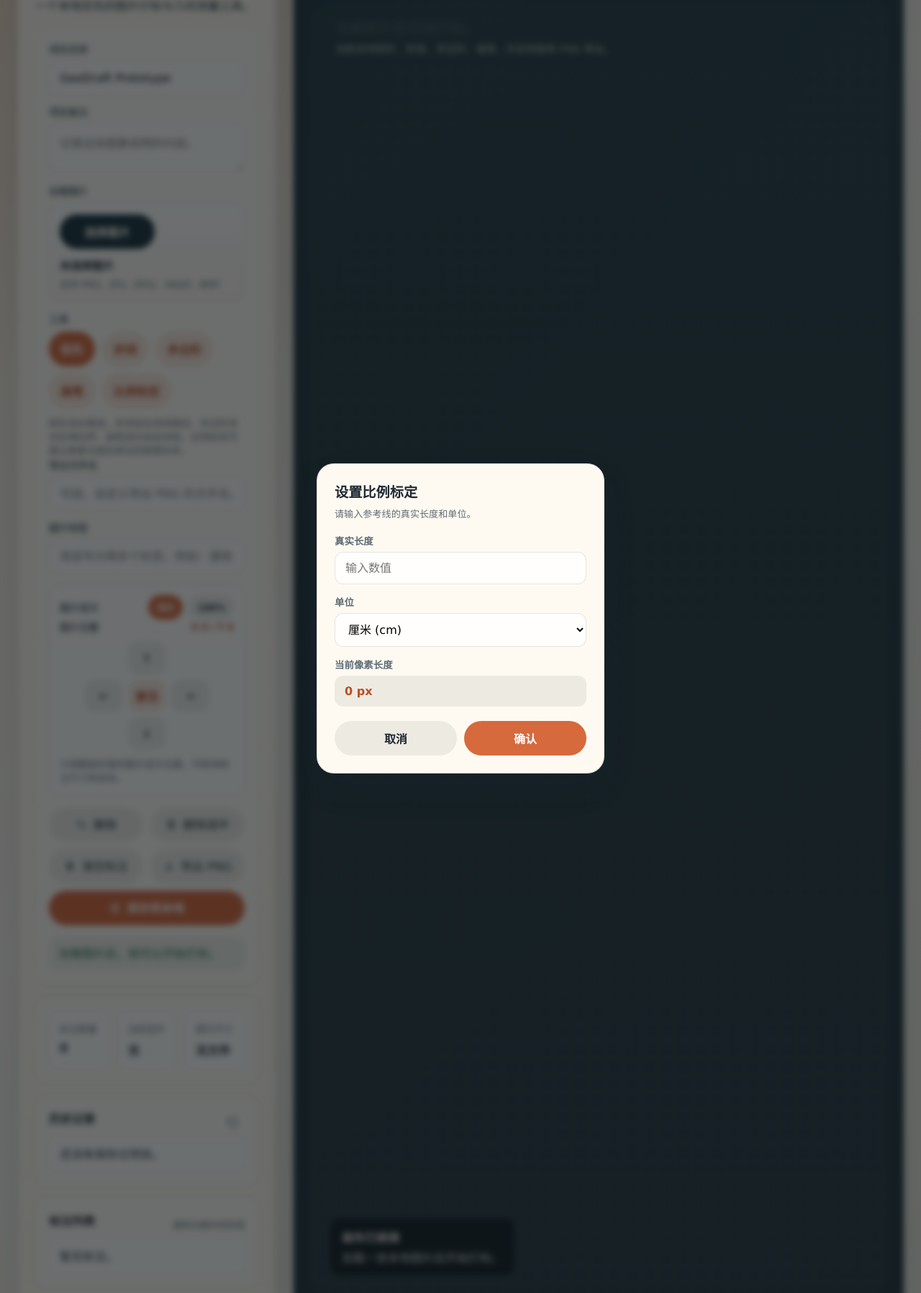
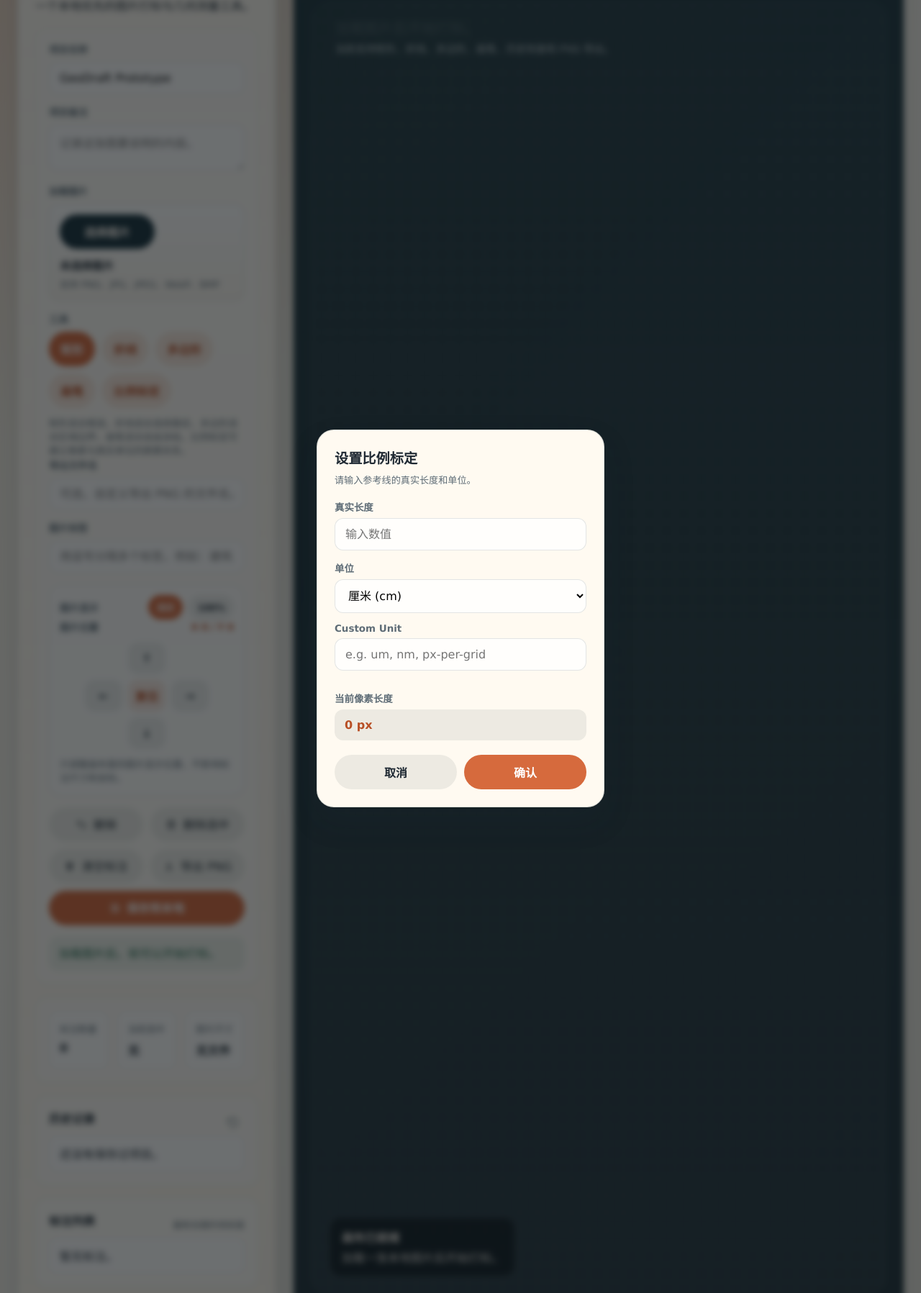
Before and after one commit to xiaoxiao1688/VisionMeasure-, a Flask app: page / in a window 1280 px wide. Shown: the part 129-1926 px from the top of the page at 72% size. Run offline with Flask 3, Linux system fonts and the light colour scheme; data that the repository does not hold is empty.

Commit message:
Persist scale units and real metrics

```diff
--- a/app.py
+++ b/app.py
@@ -79,6 +79,41 @@ def _save_base64_image(base64_data: str, output_path: Path) -> bool:
     except Exception as error:
         print(f"Failed to save image {output_path.name}: {error}")
         return False
+
+
+def _to_float(value: object) -> float | None:
+    try:
+        return float(value)
+    except (TypeError, ValueError):
+        return None
+
+
+def _normalize_scale(scale_payload: object) -> dict[str, object] | None:
+    if not isinstance(scale_payload, dict) or not bool(scale_payload.get("enabled")):
+        return None
+
+    pixels = _to_float(scale_payload.get("pixels"))
+    real_length = _to_float(scale_payload.get("realLength"))
+    pixel_per_unit = _to_float(scale_payload.get("pixelPerUnit"))
+    unit = str(scale_payload.get("unit") or "").strip() or "cm"
+
+    if (
+        pixels is None
+        or real_length is None
+        or pixel_per_unit is None
+        or pixels <= 0
+        or real_length <= 0
+        or pixel_per_unit <= 0
+    ):
+        return None
+
+    return {
+        "enabled": True,
+        "pixels": round(pixels, 2),
+        "realLength": round(real_length, 4),
+        "unit": unit,
+        "pixelPerUnit": round(pixel_per_unit, 6),
+    }
 
 
 def _load_base64_image(path: Path | None) -> str | None:
@@ -224,6 +259,8 @@ def save_annotations():
         if _save_base64_image(annotated_image, annotated_path):
             saved_files.append(annotated_path.name)
 
+    scale = _normalize_scale(payload.get("scale"))
+
     document = {
         "projectName": project_name,
         "projectNotes": project_notes,
@@ -233,6 +270,8 @@ def save_annotations():
         "imageMeta": payload.get("imageMeta", {}),
         "annotations": annotations,
     }
+    if scale is not None:
+        document["scale"] = scale
 
     json_path = DATA_DIR / f"{file_prefix}.json"
     json_path.write_text(json.dumps(document, indent=2, ensure_ascii=True), encoding="utf-8")
--- a/static/css/styles.css
+++ b/static/css/styles.css
@@ -787,6 +787,7 @@ textarea {
 }
 
 .scale-input-row input[type="number"],
+.scale-input-row input[type="text"],
 .scale-input-row select {
   width: 100%;
   padding: 12px 14px;
--- a/static/js/app.js
+++ b/static/js/app.js
@@ -82,6 +82,8 @@ const elements = {
   scaleModalOverlay: document.querySelector("#scale-modal-overlay"),
   scaleLengthInput: document.querySelector("#scale-length"),
   scaleUnitSelect: document.querySelector("#scale-unit"),
+  scaleUnitCustomRow: document.querySelector("#scale-unit-custom-row"),
+  scaleUnitCustomInput: document.querySelector("#scale-unit-custom"),
   scalePreviewLength: document.querySelector("#scale-preview-length"),
   scaleCancel: document.querySelector("#scale-cancel"),
   scaleConfirm: document.querySelector("#scale-confirm"),
@@ -112,13 +114,7 @@ const state = {
   editOriginalAnnotation: null,
   editStartPoint: null,
   displayMode: "fit",
-  scale: {
-    enabled: false,
-    pixels: 0,
-    realLength: 0,
-    unit: "cm",
-    pixelPerUnit: 0,
-  },
+  scale: createDefaultScaleState(),
   scaleLinePoints: [],
   scaleDraft: null,
   pendingScalePixels: 0,
@@ -126,6 +122,7 @@ const state = {
 
 const ctx = elements.canvas.getContext("2d");
 const canvasContainer = elements.canvas.parentElement;
+const presetScaleUnits = new Set(["mm", "cm", "m", "in", "ft"]);
 
 function getDevicePixelRatio() {
   return Math.max(1, window.devicePixelRatio || 1);
@@ -747,10 +744,69 @@ function getPolygonCentroid(points) {
   };
 }
 
+function normalizeScaleUnit(unit) {
+  const normalized = String(unit ?? "").trim();
+  return normalized || "cm";
+}
+
+function isPresetScaleUnit(unit) {
+  return presetScaleUnits.has(normalizeScaleUnit(unit));
+}
+
+function syncScaleUnitInputs(unit = "cm") {
+  if (!elements.scaleUnitSelect || !elements.scaleUnitCustomRow || !elements.scaleUnitCustomInput) {
+    return;
+  }
+
+  if (String(unit ?? "").trim() === "custom") {
+    elements.scaleUnitSelect.value = "custom";
+    elements.scaleUnitCustomRow.classList.remove("hidden");
+    return;
+  }
+
+  const normalized = normalizeScaleUnit(unit);
+  if (isPresetScaleUnit(normalized)) {
+    elements.scaleUnitSelect.value = normalized;
+    elements.scaleUnitCustomInput.value = "";
+    elements.scaleUnitCustomRow.classList.add("hidden");
+    return;
+  }
+
+  elements.scaleUnitSelect.value = "custom";
+  elements.scaleUnitCustomInput.value = normalized;
+  elements.scaleUnitCustomRow.classList.remove("hidden");
+}
+
+function getSelectedScaleUnit() {
+  if (!elements.scaleUnitSelect) {
+    return "cm";
+  }
+
+  if (elements.scaleUnitSelect.value === "custom") {
+    return normalizeScaleUnit(elements.scaleUnitCustomInput?.value);
+  }
+
+  return normalizeScaleUnit(elements.scaleUnitSelect.value);
+}
+
+function createDefaultScaleState(unit = "cm") {
+  return {
+    enabled: false,
+    pixels: 0,
+    realLength: 0,
+    unit: normalizeScaleUnit(unit),
+    pixelPerUnit: 0,
+  };
+}
+
+function hasActiveScale() {
+  return state.scale.enabled && state.scale.pixelPerUnit > 0;
+}
+
 function getAnnotationLabel(annotation) {
   const prefix = annotation.name ? `${annotation.name} · ` : "";
-  const scaleEnabled = state.scale.enabled && state.scale.pixelPerUnit > 0;
-  const unit = state.scale.unit;
+  const scaleEnabled = hasActiveScale();
+  const unit = getUnitLabel(state.scale.unit);
 
   if (annotation.type === "line") {
     const pixelLabel = `${Math.round(annotation.length)} px`;
@@ -794,8 +850,8 @@ function getAnnotationLabel(annotation) {
 
 function getAnnotationSummary(annotation) {
   const prefix = annotation.name ? `${annotation.name} · ` : "";
-  const scaleEnabled = state.scale.enabled && state.scale.pixelPerUnit > 0;
-  const unit = state.scale.unit;
+  const scaleEnabled = hasActiveScale();
+  const unit = getUnitLabel(state.scale.unit);
 
   if (annotation.type === "line") {
     const pixelLength = Math.round(annotation.length);
@@ -873,14 +929,7 @@ function getAnnotationSummary(annotation) {
 }
 
 function getUnitLabel(unit) {
-  const labels = {
-    mm: "mm",
-    cm: "cm",
-    m: "m",
-    in: "in",
-    ft: "ft",
-  };
-  return labels[unit] || "cm";
+  return normalizeScaleUnit(unit);
 }
 
 function getRealLength(pixelLength) {
@@ -961,8 +1010,9 @@ function updateScalePanel() {
     elements.scaleInfo.classList.add("hidden");
     elements.scaleStatus.textContent = "未标定";
     elements.scalePixels.textContent = "0 px";
-    elements.scaleReal.textContent = "0 cm";
-    elements.scaleRatio.textContent = "0 px/cm";
+    const unitLabel = getUnitLabel(state.scale.unit);
+    elements.scaleReal.textContent = `0 ${unitLabel}`;
+    elements.scaleRatio.textContent = `0 px/${unitLabel}`;
     elements.scaleHint.textContent = "在图片上绘制一条已知长度的参考线，建立像素与真实单位的换算关系。";
   }
 }
@@ -974,13 +1024,7 @@ function resetScaleState() {
 }
 
 function clearScale() {
-  state.scale = {
-    enabled: false,
-    pixels: 0,
-    realLength: 0,
-    unit: "cm",
-    pixelPerUnit: 0,
-  };
+  state.scale = createDefaultScaleState(state.scale.unit);
   resetScaleState();
   updateScalePanel();
   renderAnnotationList();
@@ -995,7 +1039,7 @@ function showScaleModal(pixelLength) {
 
   state.pendingScalePixels = pixelLength;
   elements.scaleLengthInput.value = "";
-  elements.scaleUnitSelect.value = "cm";
+  syncScaleUnitInputs(state.scale.enabled ? state.scale.unit : "cm");
   elements.scalePreviewLength.textContent = `${Math.round(pixelLength)} px`;
   elements.scaleModalOverlay.classList.remove("hidden");
   elements.scaleLengthInput.focus();
@@ -1015,11 +1059,17 @@ function confirmScale() {
   }
 
   const length = parseFloat(elements.scaleLengthInput.value);
-  const unit = elements.scaleUnitSelect.value;
+  const unit = getSelectedScaleUnit();
   const pendingPixels = state.pendingScalePixels;
 
   if (isNaN(length) || length <= 0) {
     setStatus("请输入有效的真实长度值。", "error");
+    return;
+  }
+
+  if (elements.scaleUnitSelect.value === "custom" && !(elements.scaleUnitCustomInput?.value || "").trim()) {
+    setStatus("请输入自定义单位。", "error");
+    elements.scaleUnitCustomInput?.focus();
     return;
   }
 
@@ -1369,13 +1419,7 @@ function resetSessionStateForNewImage() {
   state.imageOffset = { x: 0, y: 0 };
   state.displayMode = "fit";
   state.originalImageDataUrl = null;
-  state.scale = {
-    enabled: false,
-    pixels: 0,
-    realLength: 0,
-    unit: "cm",
-    pixelPerUnit: 0,
-  };
+  state.scale = createDefaultScaleState();
   resetDraftState();
   resetScaleState();
   renderAnnotationList();
@@ -1572,6 +1616,43 @@ function downloadAnnotatedImage() {
   link.click();
   document.body.removeChild(link);
   setStatus(`已导出标注图：${link.download}`);
+}
+
+function roundMetric(value, digits = 4) {
+  if (value === null || value === undefined || !Number.isFinite(value)) {
+    return undefined;
+  }
+  return Number(value.toFixed(digits));
+}
+
+function serializeRealMetrics(annotation) {
+  if (!hasActiveScale()) {
+    return undefined;
+  }
+
+  const realMetrics = {
+    unit: getUnitLabel(state.scale.unit),
+  };
+
+  if (annotation.type === "rectangle") {
+    realMetrics.width = roundMetric(getRealLength(annotation.width));
+    realMetrics.height = roundMetric(getRealLength(annotation.height));
+    realMetrics.area = roundMetric(getRealArea(annotation.area));
+    return realMetrics;
+  }
+
+  if (annotation.type === "line" || annotation.type === "brush") {
+    realMetrics.length = roundMetric(getRealLength(annotation.length));
+    return realMetrics;
+  }
+
+  if (annotation.type === "polygon") {
+    realMetrics.area = roundMetric(getRealArea(annotation.area));
+    realMetrics.perimeter = roundMetric(getRealLength(annotation.perimeter));
+    return realMetrics;
+  }
+
+  return undefined;
 }
 
 function serializeAnnotations() {
@@ -1592,6 +1673,7 @@ function serializeAnnotations() {
           y: Number(point.y.toFixed(2)),
         }))
       : undefined,
+    realMetrics: serializeRealMetrics(annotation),
   }));
 }
 
@@ -1651,7 +1733,7 @@ async function saveAnnotations() {
           pixels: Number(state.scale.pixels.toFixed(2)),
           realLength: Number(state.scale.realLength.toFixed(4)),
           unit: state.scale.unit,
-          pixelPerUnit: Number(state.scale.pixelPerUnit.toFixed(4)),
+          pixelPerUnit: Number(state.scale.pixelPerUnit.toFixed(8)),
         }
       : undefined,
     annotations: serializeAnnotations(),
@@ -1771,17 +1853,11 @@ async function loadSession(filePrefix) {
         enabled: Boolean(body.scale.enabled),
         pixels: Number(body.scale.pixels) || 0,
         realLength: Number(body.scale.realLength) || 0,
-        unit: String(body.scale.unit || "cm"),
+        unit: normalizeScaleUnit(body.scale.unit),
         pixelPerUnit: Number(body.scale.pixelPerUnit) || 0,
       };
     } else {
-      state.scale = {
-        enabled: false,
-        pixels: 0,
-        realLength: 0,
-        unit: "cm",
-        pixelPerUnit: 0,
-      };
+      state.scale = createDefaultScaleState();
     }
 
     resetDraftState();
@@ -2512,6 +2588,15 @@ if (elements.scaleConfirm) {
   });
 }
 
+if (elements.scaleUnitSelect) {
+  elements.scaleUnitSelect.addEventListener("change", () => {
+    syncScaleUnitInputs(elements.scaleUnitSelect.value);
+    if (elements.scaleUnitSelect.value === "custom") {
+      elements.scaleUnitCustomInput?.focus();
+    }
+  });
+}
+
 if (elements.scaleLengthInput) {
   elements.scaleLengthInput.addEventListener("keydown", (event) => {
     if (event.key === "Enter") {
@@ -2524,6 +2609,18 @@ if (elements.scaleLengthInput) {
   });
 }
 
+if (elements.scaleUnitCustomInput) {
+  elements.scaleUnitCustomInput.addEventListener("keydown", (event) => {
+    if (event.key === "Enter") {
+      event.preventDefault();
+      confirmScale();
+    } else if (event.key === "Escape") {
+      event.preventDefault();
+      hideScaleModal();
+    }
+  });
+}
+
 document.addEventListener("keydown", (event) => {
   if (event.key === "Escape" && elements.scaleModalOverlay && !elements.scaleModalOverlay.classList.contains("hidden")) {
     event.preventDefault();
@@ -2537,6 +2634,7 @@ renderAnnotationList();
 updateToolButtons();
 updateDisplayModeButtons();
 updateImagePositionDisplay();
+syncScaleUnitInputs(state.scale.unit);
 updateScalePanel();
 refreshOverlay();
 syncCanvasSize();
--- a/templates/index.html
+++ b/templates/index.html
@@ -262,7 +262,12 @@
             <option value="m">米 (m)</option>
             <option value="in">英寸 (in)</option>
             <option value="ft">英尺 (ft)</option>
+            <option value="custom">Custom</option>
           </select>
+        </div>
+        <div id="scale-unit-custom-row" class="scale-input-row hidden">
+          <label class="field-label" for="scale-unit-custom">Custom Unit</label>
+          <input id="scale-unit-custom" type="text" maxlength="24" placeholder="e.g. um, nm, px-per-grid" />
         </div>
         <div class="scale-input-row">
           <span class="field-label">当前像素长度</span>
```
